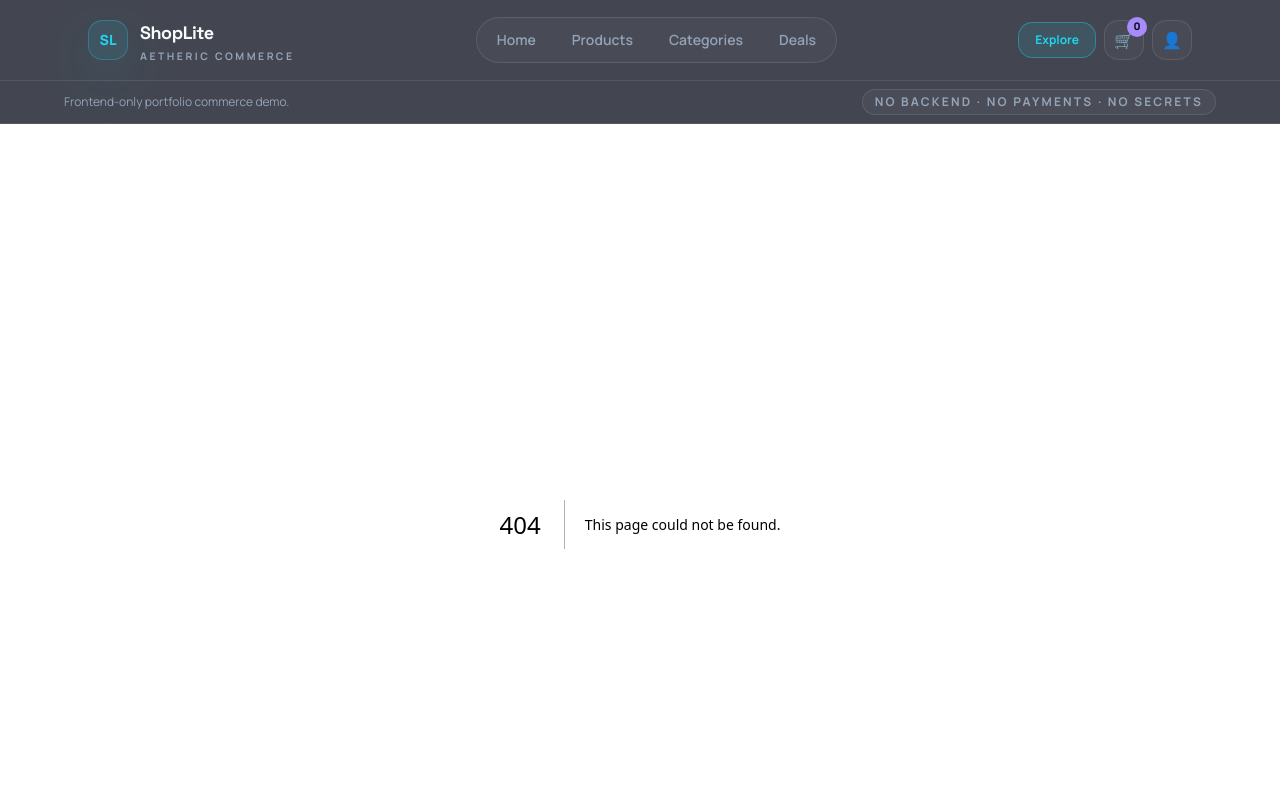
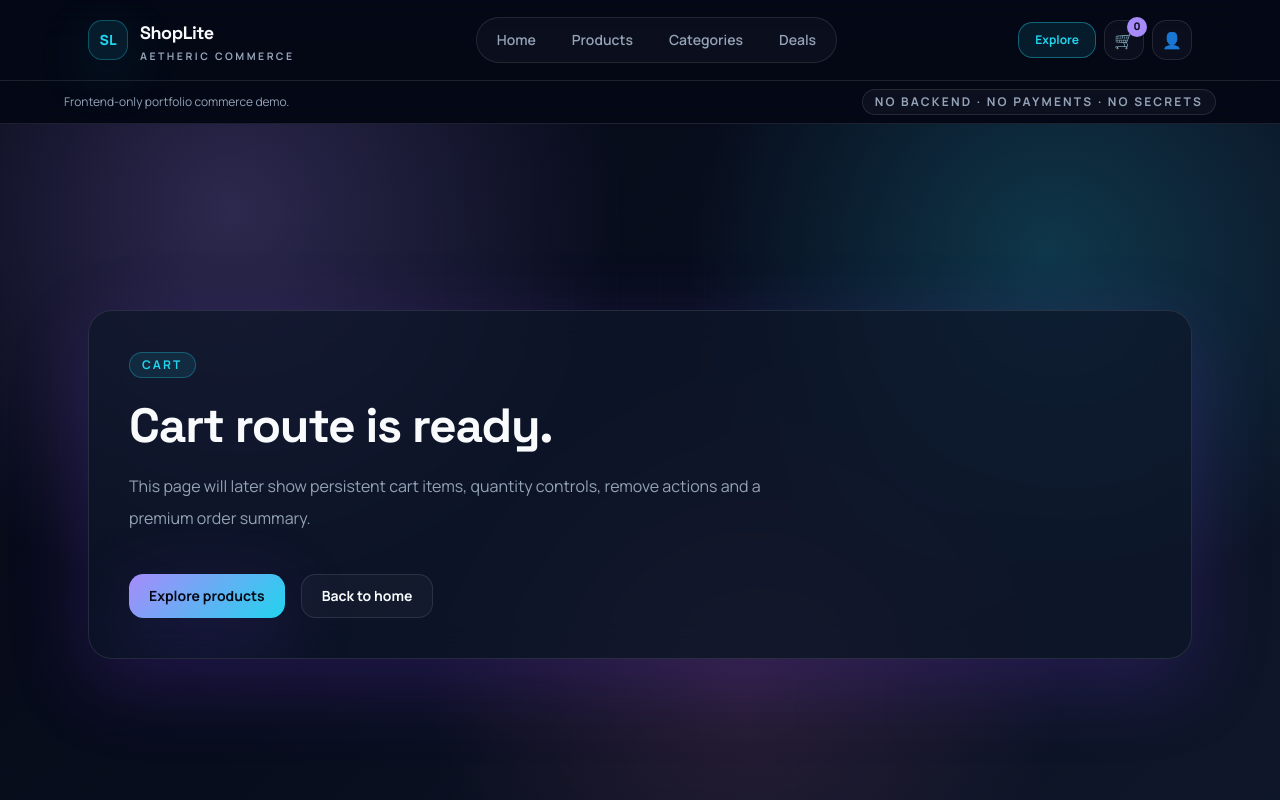
Before and after one commit to giordanap/shoplite, a Next.js app: page /cart in a window 1280 px wide. Before the commit this address had no page. Shown: the top 800 px of the page. Built offline with nearby package versions, Linux system fonts and the light colour scheme.

Commit message:
feat: add core app routes

```diff
--- /dev/null
+++ b/src/app/account/page.tsx
@@ -0,0 +1,20 @@
+import { routes } from "@/core/router/routes";
+import { EmptyPageState } from "@/shared/components/feedback";
+
+export default function AccountPage() {
+  return (
+    <EmptyPageState
+      eyebrow="Account"
+      title="Account dashboard route is ready."
+      description="This page will later show demo profile data, local orders, favorites, cart stats and logout actions."
+      primaryAction={{
+        label: "Demo login",
+        href: routes.login,
+      }}
+      secondaryAction={{
+        label: "Back to home",
+        href: routes.home,
+      }}
+    />
+  );
+}
--- /dev/null
+++ b/src/app/cart/page.tsx
@@ -0,0 +1,20 @@
+import { routes } from "@/core/router/routes";
+import { EmptyPageState } from "@/shared/components/feedback";
+
+export default function CartPage() {
+  return (
+    <EmptyPageState
+      eyebrow="Cart"
+      title="Cart route is ready."
+      description="This page will later show persistent cart items, quantity controls, remove actions and a premium order summary."
+      primaryAction={{
+        label: "Explore products",
+        href: routes.products,
+      }}
+      secondaryAction={{
+        label: "Back to home",
+        href: routes.home,
+      }}
+    />
+  );
+}
--- /dev/null
+++ b/src/app/checkout/page.tsx
@@ -0,0 +1,20 @@
+import { routes } from "@/core/router/routes";
+import { EmptyPageState } from "@/shared/components/feedback";
+
+export default function CheckoutPage() {
+  return (
+    <EmptyPageState
+      eyebrow="Checkout"
+      title="Checkout route is ready."
+      description="This page will later include contact information, shipping details, a simulated payment section and an order summary. No real payment will be processed."
+      primaryAction={{
+        label: "Back to cart",
+        href: routes.cart,
+      }}
+      secondaryAction={{
+        label: "Back to home",
+        href: routes.home,
+      }}
+    />
+  );
+}
--- a/src/app/globals.css
+++ b/src/app/globals.css
@@ -125,11 +125,18 @@ body {
   }
 
   .bg-card-gradient {
-    background: var(--gradient-card);
+  background-image: var(--gradient-card);
   }
 
   .bg-primary-gradient {
-    background: var(--gradient-primary);
+    background-image: var(--gradient-primary);
+  }
+
+  .text-gradient-primary {
+    background-image: var(--gradient-primary);
+    background-clip: text;
+    -webkit-background-clip: text;
+    color: transparent;
   }
 
   .glass-panel {
--- /dev/null
+++ b/src/app/login/page.tsx
@@ -0,0 +1,20 @@
+import { routes } from "@/core/router/routes";
+import { EmptyPageState } from "@/shared/components/feedback";
+
+export default function LoginPage() {
+  return (
+    <EmptyPageState
+      eyebrow="Demo login"
+      title="Login route is ready."
+      description="This page will later connect to DummyJSON demo authentication and store a frontend-only session for portfolio purposes."
+      primaryAction={{
+        label: "Back to home",
+        href: routes.home,
+      }}
+      secondaryAction={{
+        label: "Open account",
+        href: routes.account,
+      }}
+    />
+  );
+}
--- /dev/null
+++ b/src/app/order-success/page.tsx
@@ -0,0 +1,20 @@
+import { routes } from "@/core/router/routes";
+import { EmptyPageState } from "@/shared/components/feedback";
+
+export default function OrderSuccessPage() {
+  return (
+    <EmptyPageState
+      eyebrow="Order success"
+      title="Order success route is ready."
+      description="This page will later show the simulated order confirmation, local order summary and demo checkout disclaimer."
+      primaryAction={{
+        label: "Continue shopping",
+        href: routes.products,
+      }}
+      secondaryAction={{
+        label: "Back to home",
+        href: routes.home,
+      }}
+    />
+  );
+}
--- /dev/null
+++ b/src/app/product/page.tsx
@@ -0,0 +1,20 @@
+import { routes } from "@/core/router/routes";
+import { EmptyPageState } from "@/shared/components/feedback";
+
+export default function ProductDetailPage() {
+  return (
+    <EmptyPageState
+      eyebrow="Product detail"
+      title="Product detail route is ready."
+      description="This page will later read the product id from the URL and render a premium product detail experience with gallery, price, rating, stock and add-to-cart actions."
+      primaryAction={{
+        label: "Back to products",
+        href: routes.products,
+      }}
+      secondaryAction={{
+        label: "Back to home",
+        href: routes.home,
+      }}
+    />
+  );
+}
--- /dev/null
+++ b/src/app/products/page.tsx
@@ -0,0 +1,20 @@
+import { routes } from "@/core/router/routes";
+import { EmptyPageState } from "@/shared/components/feedback";
+
+export default function ProductsPage() {
+  return (
+    <EmptyPageState
+      eyebrow="Products"
+      title="Product catalog route is ready."
+      description="This page is prepared for the upcoming DummyJSON product catalog with search, filters, sorting, product cards and pagination."
+      primaryAction={{
+        label: "Back to home",
+        href: routes.home,
+      }}
+      secondaryAction={{
+        label: "Product detail placeholder",
+        href: routes.productDetail(1),
+      }}
+    />
+  );
+}
--- a/src/modules/home/components/home-page.tsx
+++ b/src/modules/home/components/home-page.tsx
@@ -95,7 +95,7 @@ function HeroSection() {
             title={
               <>
                 Discover products with a
-                <span className="block bg-primary-gradient bg-clip-text text-transparent">
+                <span className="block text-gradient-primary">
                   smarter shopping experience.
                 </span>
               </>
--- /dev/null
+++ b/src/shared/components/feedback/empty-page-state.tsx
@@ -0,0 +1,65 @@
+import type { ReactNode } from "react";
+
+import { Container } from "@/shared/components/layout";
+import { Badge, ButtonLink, Card } from "@/shared/components/ui";
+
+type EmptyPageAction = {
+  label: string;
+  href: string;
+};
+
+type EmptyPageStateProps = {
+  eyebrow: string;
+  title: string;
+  description: string;
+  primaryAction?: EmptyPageAction;
+  secondaryAction?: EmptyPageAction;
+  children?: ReactNode;
+};
+
+export function EmptyPageState({
+  eyebrow,
+  title,
+  description,
+  primaryAction,
+  secondaryAction,
+  children,
+}: EmptyPageStateProps) {
+  return (
+    <div className="relative min-h-[calc(100vh-5rem)] overflow-hidden bg-aetheric">
+      <div className="aetheric-grid pointer-events-none absolute inset-0 opacity-30" />
+
+      <Container className="relative flex min-h-[calc(100vh-5rem)] items-center py-20">
+        <Card className="w-full overflow-hidden p-8 md:p-10">
+          <Badge className="mb-6">{eyebrow}</Badge>
+
+          <h1 className="max-w-3xl font-display text-4xl font-bold tracking-tight text-foreground sm:text-5xl">
+            {title}
+          </h1>
+
+          <p className="mt-5 max-w-2xl text-base leading-8 text-muted-foreground">
+            {description}
+          </p>
+
+          {children ? <div className="mt-8">{children}</div> : null}
+
+          {(primaryAction || secondaryAction) && (
+            <div className="mt-10 flex flex-wrap gap-4">
+              {primaryAction ? (
+                <ButtonLink href={primaryAction.href}>
+                  {primaryAction.label}
+                </ButtonLink>
+              ) : null}
+
+              {secondaryAction ? (
+                <ButtonLink href={secondaryAction.href} variant="outline">
+                  {secondaryAction.label}
+                </ButtonLink>
+              ) : null}
+            </div>
+          )}
+        </Card>
+      </Container>
+    </div>
+  );
+}
--- /dev/null
+++ b/src/shared/components/feedback/index.ts
@@ -0,0 +1 @@
+export * from './empty-page-state';
```
Also changed, not shown: 2 other files (tests, documents, lock files or other folders).
